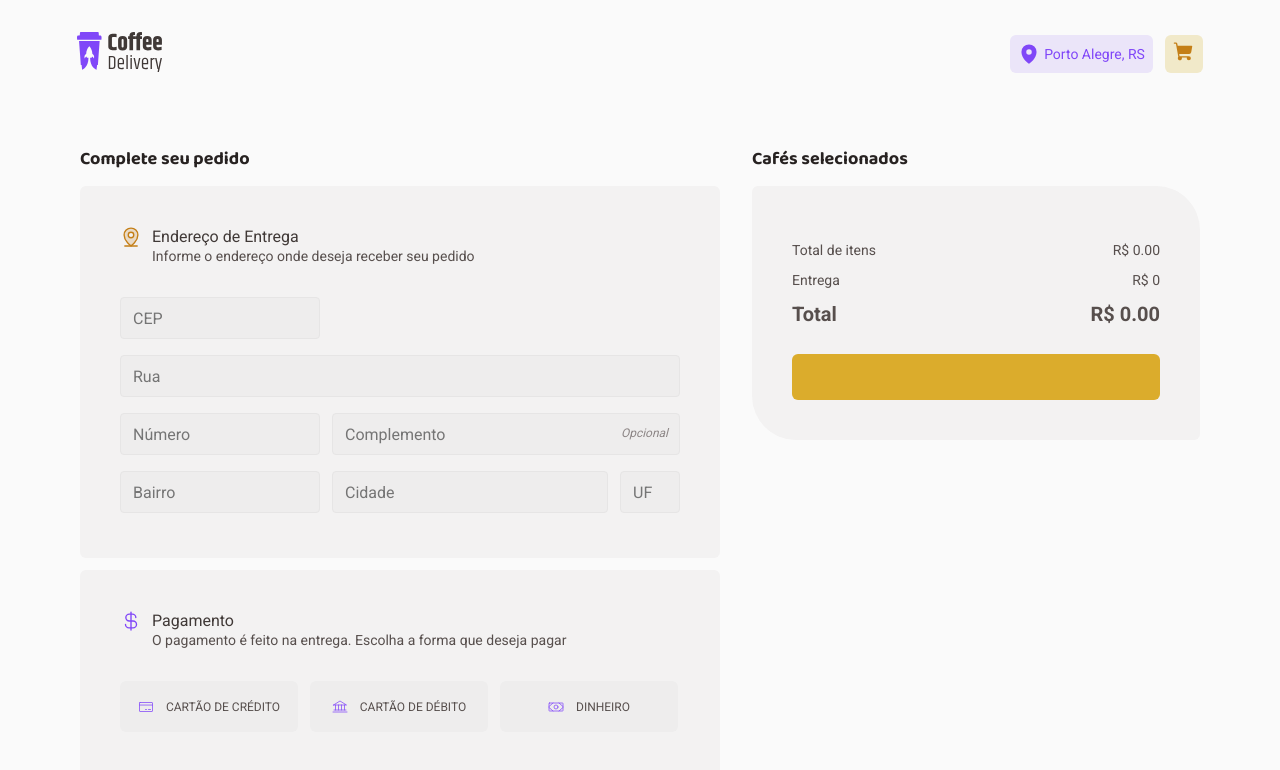
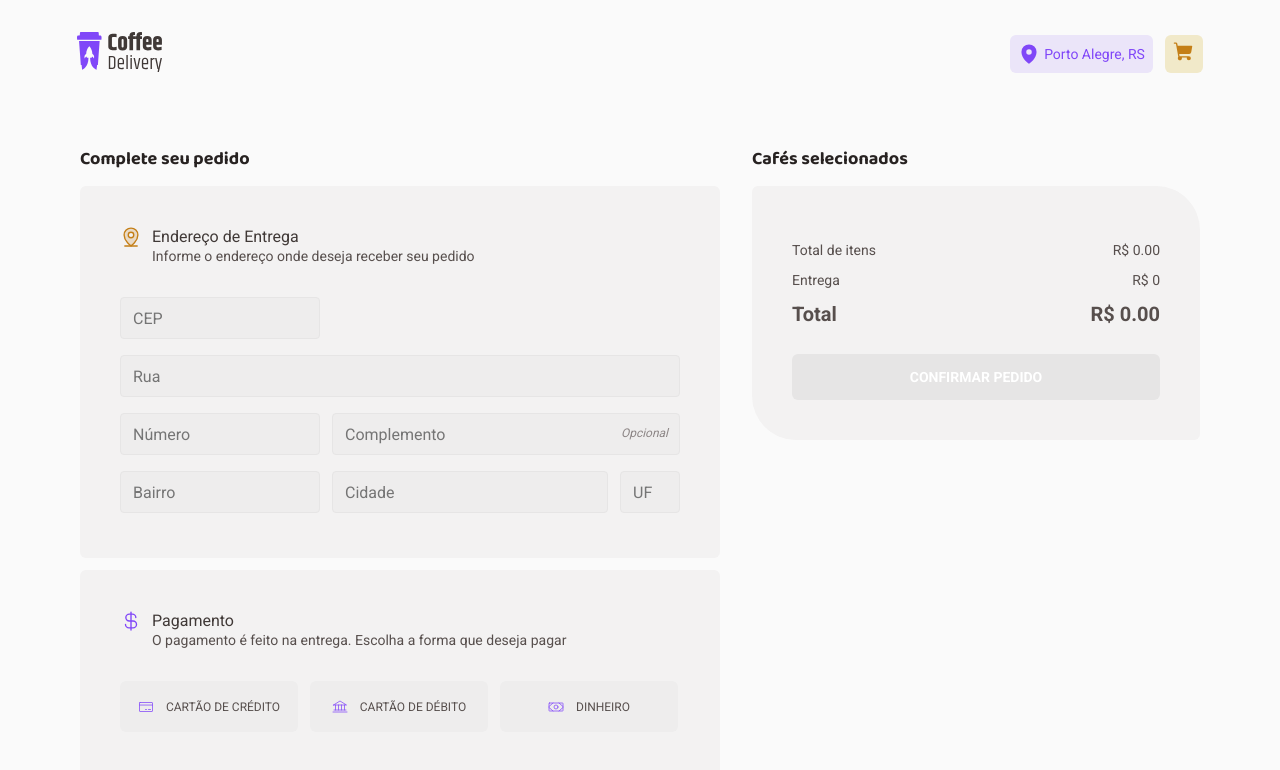
Before and after one commit to yurimarcolino/CoffeeApp, a React (Vite) app: page /checkout in a window 1280 px wide. Shown: the top 770 px of the page. Built offline with nearby package versions, Linux system fonts and the light colour scheme.

Commit message:
refactor: passing props to button

```diff
--- a/src/pages/Checkout/components/CoffeeOrder/index.tsx
+++ b/src/pages/Checkout/components/CoffeeOrder/index.tsx
@@ -13,7 +13,11 @@ export function CoffeeOrder() {
         return <CoffeeSelected key={coffee.id} coffee={coffee} />
       })}
       <TotalPrice cart={cart} />
-      <Button />
+      <Button
+        content="Confirmar pedido"
+        type="submit"
+        disabled={cart.length === 0}
+      />
     </CoffeeOrderContainerStyled>
   )
 }
```
